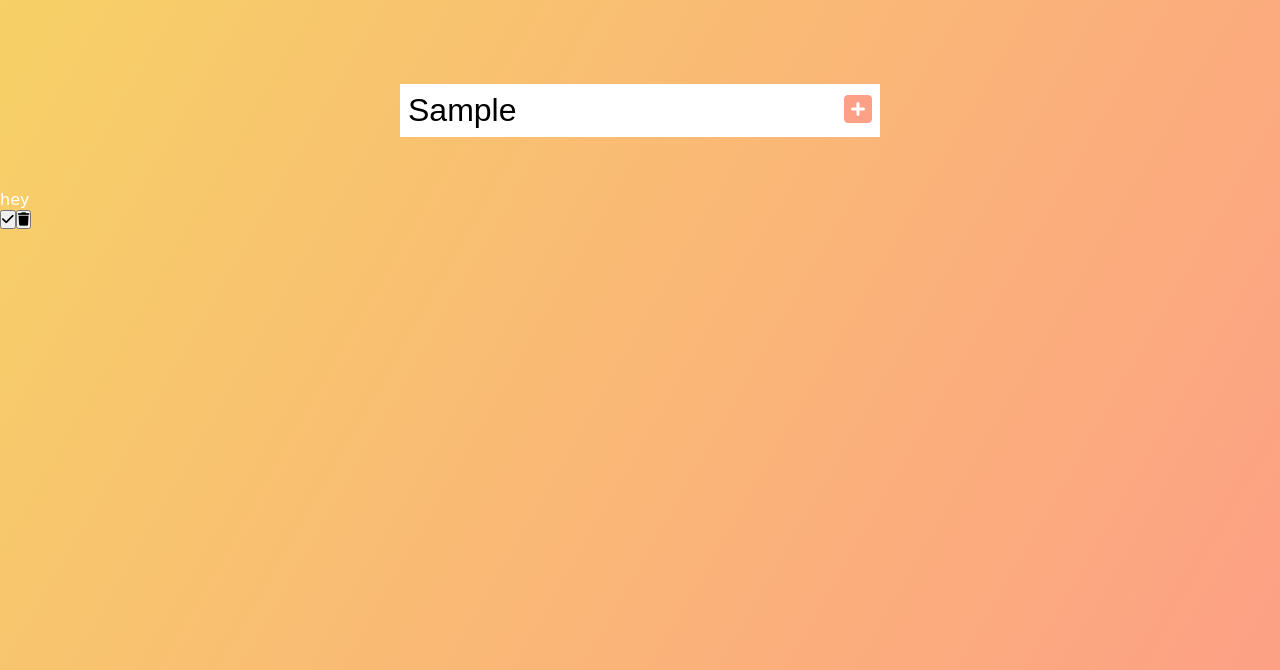
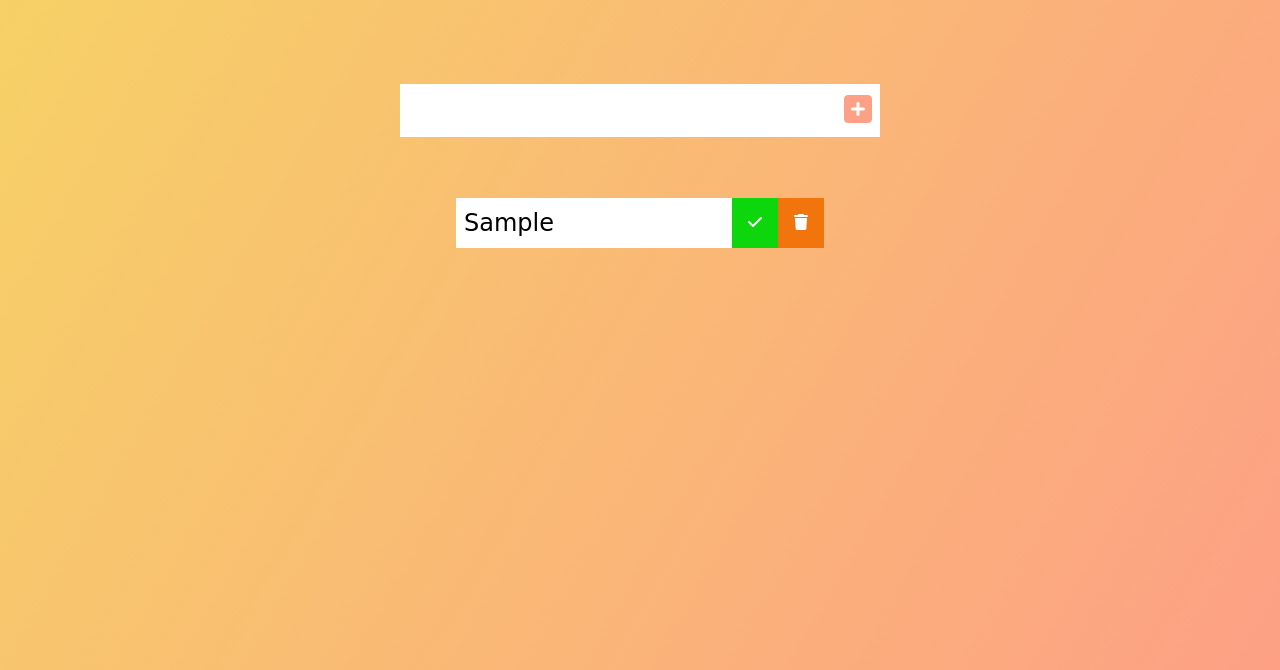
Before and after one commit to Magowntown/JS_ToDoList, a plain HTML site: page index.html in a window 1280 px wide. Both pictures are taken after typing "Sample" into the empty fields and a click on the button 858 px from the left and 240 px from the top of the page. Shown: the part 130-800 px from the top of the page. Drawn offline with Linux system fonts and the light colour scheme; a web font is replaced by a local one.

Commit message:
fixed add_delete values, added style to list-items

```diff
--- a/app.js
+++ b/app.js
@@ -10,7 +10,7 @@ function addTodo(event) {
     todoDiv.classList.add("todo");
     //
     const newTodo = document.createElement('li');
-    newTodo.innerText = 'hey';
+    newTodo.innerText = todoInput.value;
     newTodo.classList.add('todo-item');
     todoDiv.appendChild(newTodo);
     //
@@ -21,8 +21,10 @@ function addTodo(event) {
     //
     const trashButton = document.createElement('button');
     trashButton.innerHTML = '<i class="fas fa-trash"></i>';
-    trashButton.classList.add("complete-btn");
+    trashButton.classList.add("trash-btn");
     todoDiv.appendChild(trashButton);
     //
     todoList.appendChild(todoDiv);
+    //
+    todoInput.value = "";
 }
--- a/style.css
+++ b/style.css
@@ -41,3 +41,45 @@ form button:hover {
     background: #fda085;
     color: white;
 }
+
+.todo-container {
+    display: flex;
+    justify-content: center;
+    align-items: center;
+}
+
+.todo-list {
+    min-width: 30%;
+    list-style: none;
+}
+
+.todo {
+    margin: 0.5rem;
+    background: white;
+    color: black;
+    font-size: 1.5rem;
+    display: flex;
+    justify-content: space-between;
+    align-items: center;
+}
+
+.todo li {
+    flex: 1;
+}
+
+.trash-btn,
+.complete-btn {
+    background: rgb(241, 116, 13);
+    color: white;
+    border: none;
+    padding: 1rem;
+    cursor: pointer;
+    font-size: 1rem;
+}
+.complete-btn {
+    background: rgb(13, 214, 13);
+}
+
+.todo-item {
+    padding: 0rem 0.5rem;
+}
```
